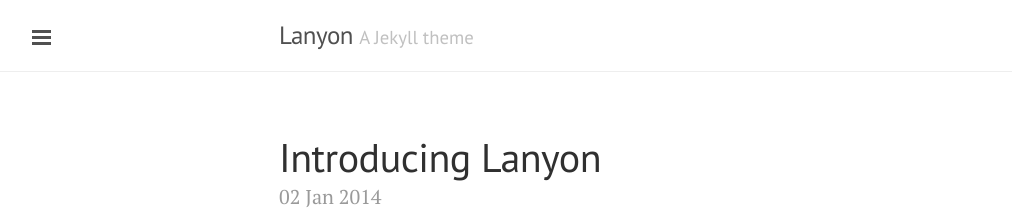
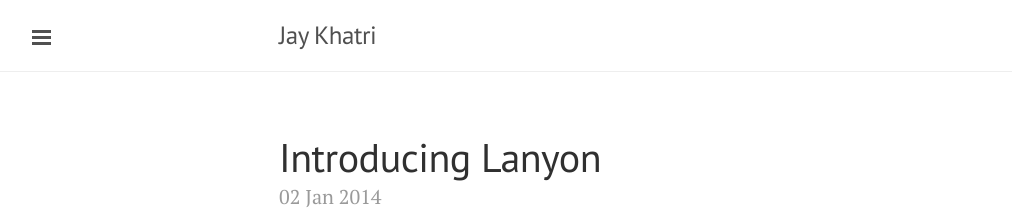
Before and after one commit to jkhatri01/jkhatri01.github.io, a Jekyll site: the page built from index.html, in a window 1280 px wide and 900 px high. Shown: the top 216 px of the window, without its empty margins (1-1013 px from the left). Built offline with Jekyll 4.4.1, drawn with Linux system fonts in a browser that asks for light colours; Markdown is read by kramdown in place of the engine named in the settings; the list of posts is cut into pages by our own code.

Commit message:
Update _config.yml

```diff
--- a/_config.yml
+++ b/_config.yml
@@ -9,9 +9,9 @@
 relative_permalinks: true
 
 # Setup
-title:               Lanyon
-tagline:             'A Jekyll theme'
-description:         'A reserved <a href="http://jekyllrb.com" target="_blank">Jekyll</a> theme that places the utmost gravity on content with a hidden drawer. Made by <a href="https://twitter.com/mdo" target="_blank">@mdo</a>.'
+title:               Jay Khatri
+tagline:
+description:         'Power Train Engineer at Ford India'
 url:                 http://lanyon.getpoole.com
 baseurl:             /
 paginate:            5
```
